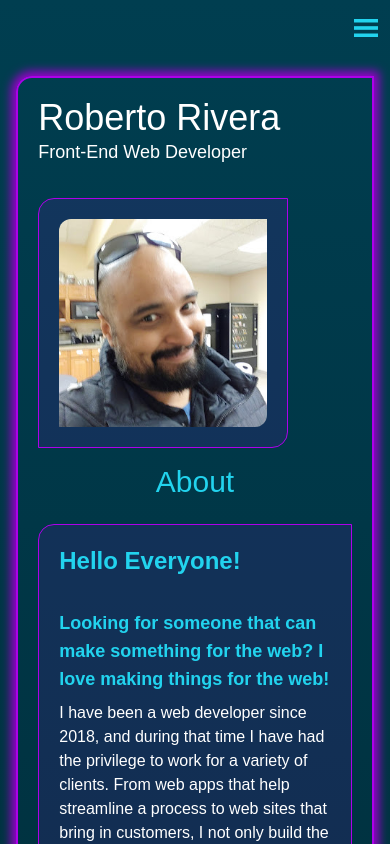
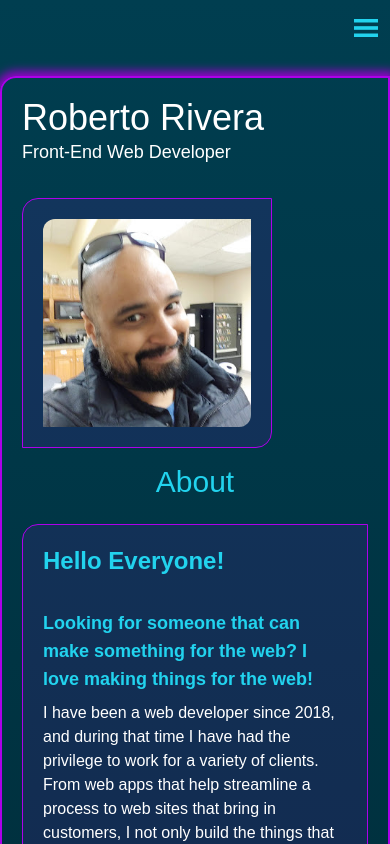
Before and after one commit to digitalvillainy/riveraport, a Next.js app: page / in a window 390 px wide. Shown: the top 844 px of the page. Built offline with nearby package versions, Linux system fonts and the light colour scheme.

Commit message:
updating responsive behavior

```diff
--- a/app/layout.tsx
+++ b/app/layout.tsx
@@ -21,9 +21,9 @@ export default function RootLayout({
 }) {
   return (
     <html lang="en" className='w-fit'>
-      <body className='w-fit'>
+      <body className='w-fit xl:w-10/12 xl:mx-auto'>
         <NavMenu />
-        <div className='flex flex-col lg:flex-row lg:w-11/12 lg:mx-auto w-11/12 mx-auto h-fit'>
+        <div className='flex flex-col lg:flex-row w-full h-fit'>
           <div className="lg:flex flex-col justify-end mb-16 mr-4 hidden">
             <Link href={'mailto:rrivera@redbannermedia.com'} target='_blank'>
               <Image className='mb-3' src={email} alt='Mail' width={43} height={43} />
```
Also changed, not shown: components/NavMenu/NavMenu.tsx (+0 -10 lines).
